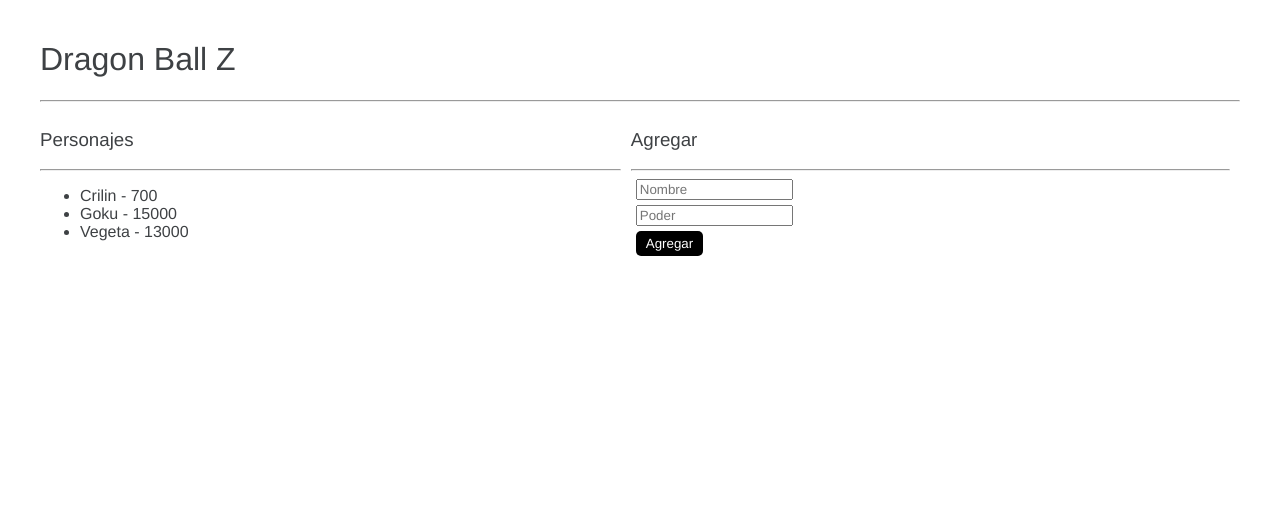
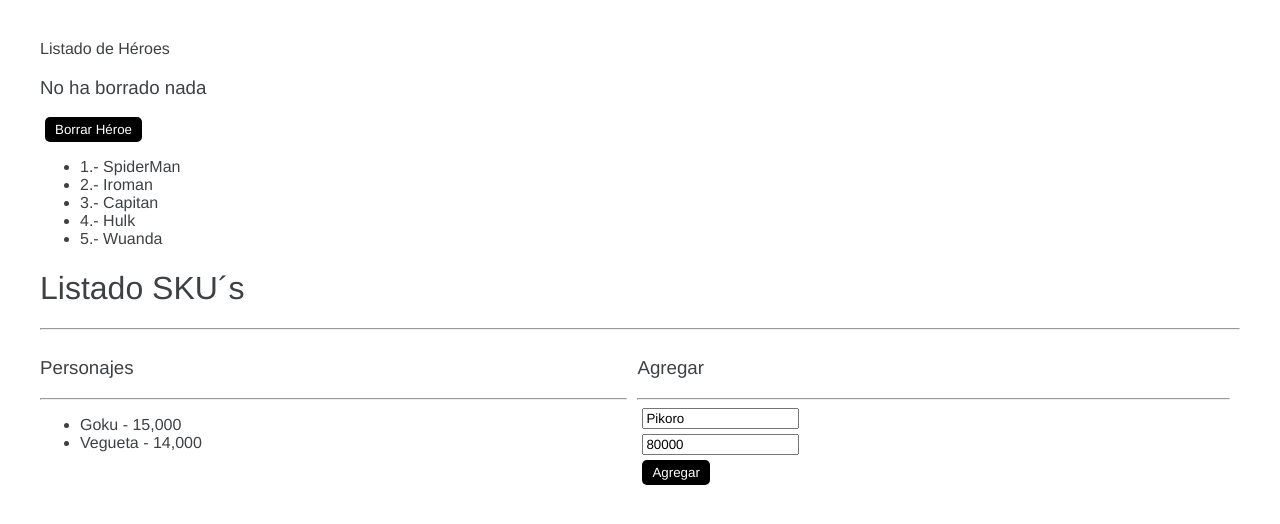
Before and after one commit to GonzZep/angular-basicos, an Angular app: page / in a window 1280 px wide. Shown: the top 524 px of the page. Built offline with nearby package versions, Linux system fonts and the light colour scheme.

Commit message:
Tercer commit

```diff
--- a/src/app/app.component.html
+++ b/src/app/app.component.html
@@ -1,5 +1,5 @@
 
 <!-- <app-contador></app-contador> -->
  <!-- <app-heroe></app-heroe>  -->
-<!-- <app-listado></app-listado>  -->
+<app-listado></app-listado>
 <app-main-page></app-main-page>
--- /dev/null
+++ b/src/app/dbz/Services/dbz.service.ts
@@ -0,0 +1,30 @@
+import { Injectable } from "@angular/core";
+import { Personaje } from '../interface/bdz.interface';
+
+@Injectable()
+export class DbzService{
+
+   private _personajes: Personaje[] = [
+        {
+          nombre: 'Goku',
+          poder: 15000
+        },
+        {
+          nombre: 'Vegueta',
+          poder: 14000
+        }
+      ];
+
+      get personajes(): Personaje[]{
+          return [...this._personajes];
+      }
+
+
+    constructor(){
+    }
+
+    agregarPersona(personaje:Personaje){
+        this._personajes.push(personaje)
+    }
+
+}
--- /dev/null
+++ b/src/app/dbz/agregar/agregar.component.html
@@ -0,0 +1,11 @@
+<h3>Agregar</h3>
+<hr>
+<form (ngSubmit)="agregar()">
+    <input type="text" placeholder="Nombre" name="nombre" [(ngModel)]="nuevo.nombre"/>
+    <!-- [value]="nuevo.nombre"(input)=cambiarNombre($event) -->
+    <input type="number" placeholder="Poder" name ="poder" [(ngModel)]="nuevo.poder"/>
+    <!-- [value]= "nuevo.poder" -->
+    <button type="submit">
+        Agregar
+    </button>
+</form>
--- /dev/null
+++ b/src/app/dbz/agregar/agregar.component.ts
@@ -0,0 +1,30 @@
+import { Component, EventEmitter, Input, Output } from '@angular/core';
+import { Personaje } from '../interface/bdz.interface';
+import { DbzService } from '../Services/dbz.service';
+
+@Component({
+  selector: 'app-agregar',
+  templateUrl: './agregar.component.html'
+})
+export class AgregarComponent{
+
+  @Input() nuevo: Personaje = {
+    nombre: '',
+    poder: 0 }
+
+  // @Output() onNuevoPersonaje:  EventEmitter<Personaje>= new EventEmitter();
+
+  constructor (private dbzServices: DbzService){
+  }
+  agregar(){
+    if(this.nuevo.nombre.trim().length=== 0){
+      return;
+    }
+    this.dbzServices.agregarPersona(this.nuevo);
+    // this.onNuevoPersonaje.emit(this.nuevo);
+    this.nuevo ={
+      nombre:'',
+      poder:0
+    }
+  }
+}
--- /dev/null
+++ b/src/app/dbz/interface/bdz.interface.ts
@@ -0,0 +1,5 @@
+
+ export interface  Personaje{
+    nombre: string;
+    poder: number;
+  }
--- a/src/app/dbz/main-page/main-page.component.html
+++ b/src/app/dbz/main-page/main-page.component.html
@@ -1,25 +1,15 @@
-<h1>Dragon Ball Z</h1>
+<h1>Listado SKU´s</h1>
 <hr>
 
 <div class="row">
     <div class="col">
-        <h3>Personajes</h3>
-        <hr>
-        <ul>
-            <li>Crilin - 700</li>
-            <li>Goku - 15000</li>
-            <li>Vegeta - 13000</li>
-        </ul>
+        <app-personajes > </app-personajes>
+        <!-- [personajes]="personajes" -->
     </div>
     <div class="col">
-        <h3>Agregar</h3>
-        <hr>
-        <form (ngSubmit)="agregar()">
-            <input type="text" placeholder="Nombre"/>
-            <input type="number" placeholder="Poder"/>
-            <button type="submit">
-                Agregar
-            </button>
-        </form>
+        <app-agregar
+            [nuevo] = "nuevo"
+        ></app-agregar>
+        <!-- (onNuevoPersonaje)="agregarNuevoPersonaje($event)"    -->
     </div>
 </div>
--- a/src/app/dbz/main-page/main-page.component.ts
+++ b/src/app/dbz/main-page/main-page.component.ts
@@ -1,11 +1,23 @@
 import { Component, OnInit } from '@angular/core';
-
+import { Personaje } from '../interface/bdz.interface';
+import { DbzService } from '../Services/dbz.service';
 @Component({
   selector: 'app-main-page',
   templateUrl: './main-page.component.html',
 })
 export class MainPageComponent{
-  agregar(){
-    console.log('Hey!!!!');
+  nuevo: Personaje ={
+    nombre: 'Pikoro',
+    poder: 80000
+  }
+
+  // get personajes(): Personaje[]{
+  //   return this.dbzServices.personajes;
+  // }
+
+  // agregarNuevoPersonaje(argumento : Personaje){
+  //   // this.personajes.push(argumento);
+  // }
+  constructor(){
   }
 }
--- /dev/null
+++ b/src/app/dbz/personajes/personajes.component.html
@@ -0,0 +1,7 @@
+<h3>Personajes</h3>
+<hr>
+<ul>
+    <li *ngFor="let personaje of personajes;">
+        {{personaje.nombre}} - {{personaje.poder | number }}
+    </li>
+</ul>
--- /dev/null
+++ b/src/app/dbz/personajes/personajes.component.ts
@@ -0,0 +1,20 @@
+import { Component, Input } from '@angular/core';
+import { Personaje } from '../interface/bdz.interface';
+import { DbzService } from '../Services/dbz.service';
+
+@Component({
+  selector: 'app-personajes',
+  templateUrl: './personajes.component.html'
+})
+export class PersonajesComponent {
+
+  // @Input() personajes: Personaje[]=[];
+  get personajes(){
+    return this.dbzServices.personajes;
+  }
+
+  constructor(private dbzServices: DbzService){
+
+  }
+
+}
```
Also changed, not shown: src/app/dbz/dbz.module.ts (+9 -1 lines).
